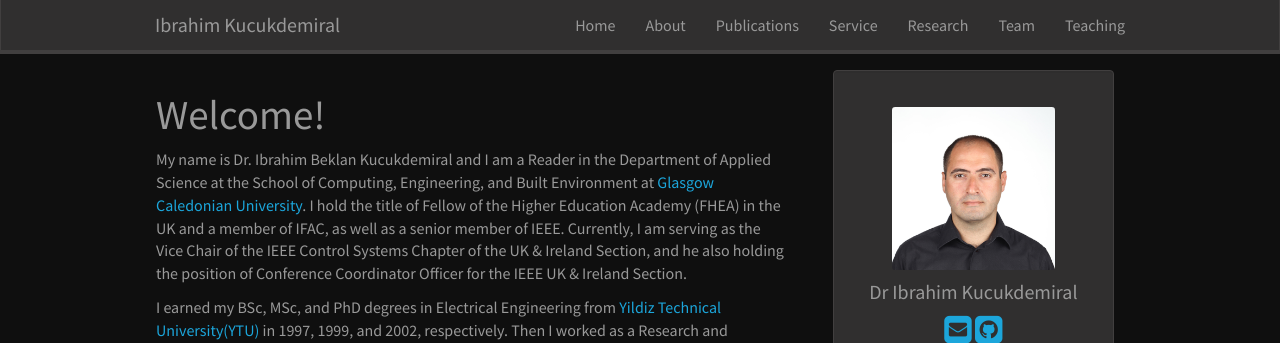
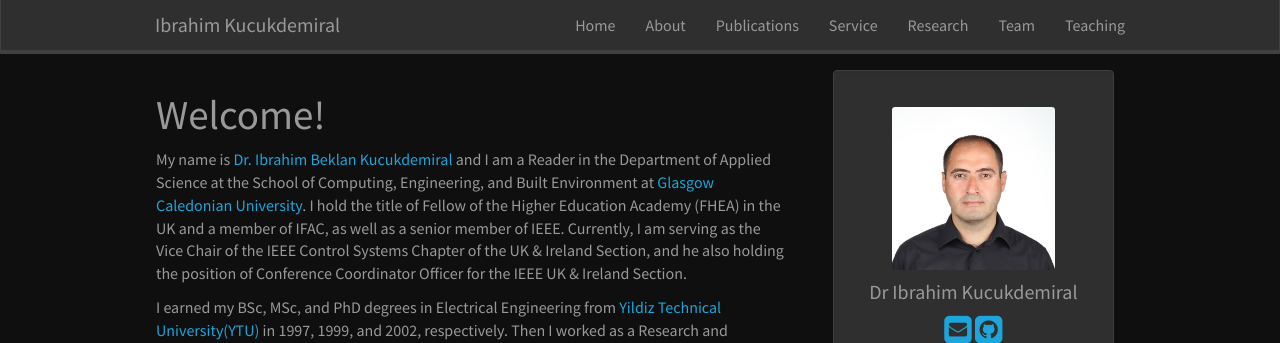
Before and after one commit to kucukdemiral/kucukdemiral.github.io, a Jekyll site: the page built from _pages/home.md, in a window 1280 px wide and 1267 px high. Shown: the top 343 px of the window. Built offline with Jekyll 4.4.1, drawn with Linux system fonts in a browser that asks for light colours; nearby versions of some CDN libraries; a style sheet for code colours, icons or effects is not loaded; part of the change alters nothing that is shown.

```diff
--- a/_pages/home.md
+++ b/_pages/home.md
@@ -11,7 +11,7 @@ code {padding: 6px 8px; font-size: 90%;}
 
 # Welcome!
 
-My name is Dr. Ibrahim Beklan Kucukdemiral and I am a Reader in the Department of Applied Science at the School of Computing, Engineering, and Built Environment at <a href="https://www.gcu.ac.uk" target="_blank">Glasgow Caledonian University</a>. I hold the title of Fellow of the Higher Education Academy (FHEA) in the UK and a member of IFAC, as well as a senior member of IEEE. Currently, I am serving as the Vice Chair of the IEEE Control Systems Chapter of the UK & Ireland Section, and he also holding the position of Conference Coordinator Officer for the IEEE UK & Ireland Section.
+My name is <a href="[https://www.gcu.ac.uk](https://researchonline.gcu.ac.uk/en/persons/ibrahim-küçükdemiral)" target="_blank">Dr. Ibrahim Beklan Kucukdemiral</a> and I am a Reader in the Department of Applied Science at the School of Computing, Engineering, and Built Environment at <a href="https://www.gcu.ac.uk" target="_blank">Glasgow Caledonian University</a>. I hold the title of Fellow of the Higher Education Academy (FHEA) in the UK and a member of IFAC, as well as a senior member of IEEE. Currently, I am serving as the Vice Chair of the IEEE Control Systems Chapter of the UK & Ireland Section, and he also holding the position of Conference Coordinator Officer for the IEEE UK & Ireland Section.
 
 I earned my BSc, MSc, and PhD degrees in Electrical Engineering from <a href="https://www.yildiz.edu.tr/en" target="_blank">Yildiz Technical University(YTU)</a> in 1997, 1999, and 2002, respectively. Then I worked as a Research and Teaching Assistant at YTU from 1998 to 2004 and subsequently held positions as an Assistant Professor (2004-2010), Associate Professor (2010-2015), and Full Professor (2015-2017) at the same university.
 
```
